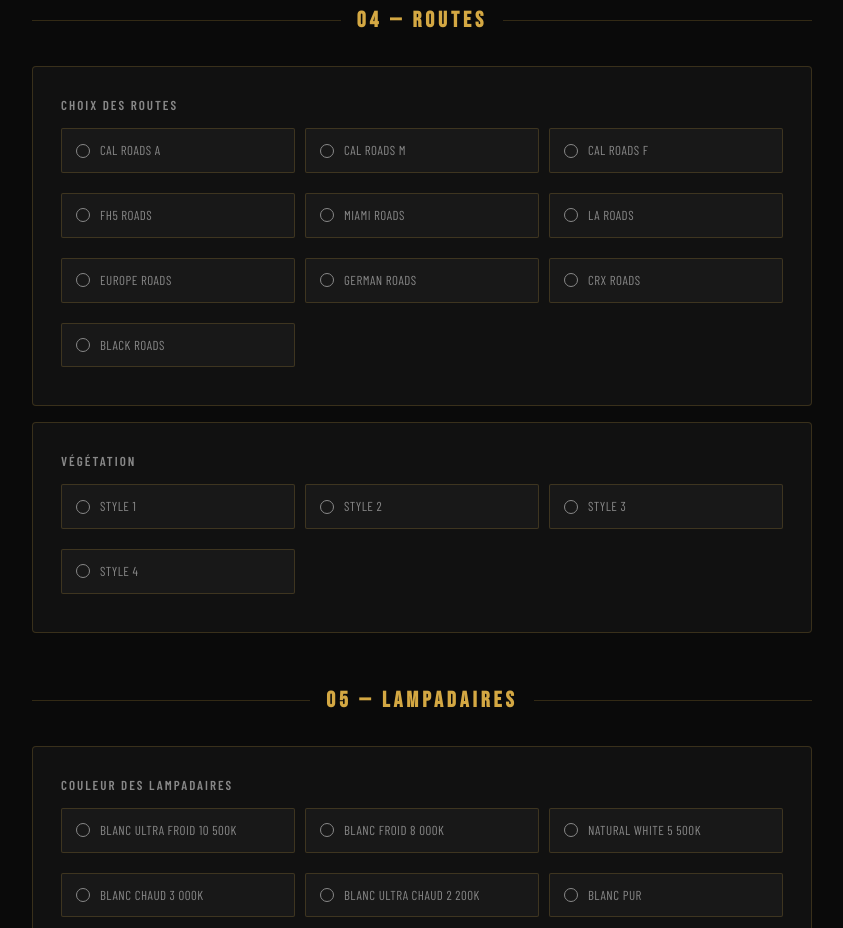
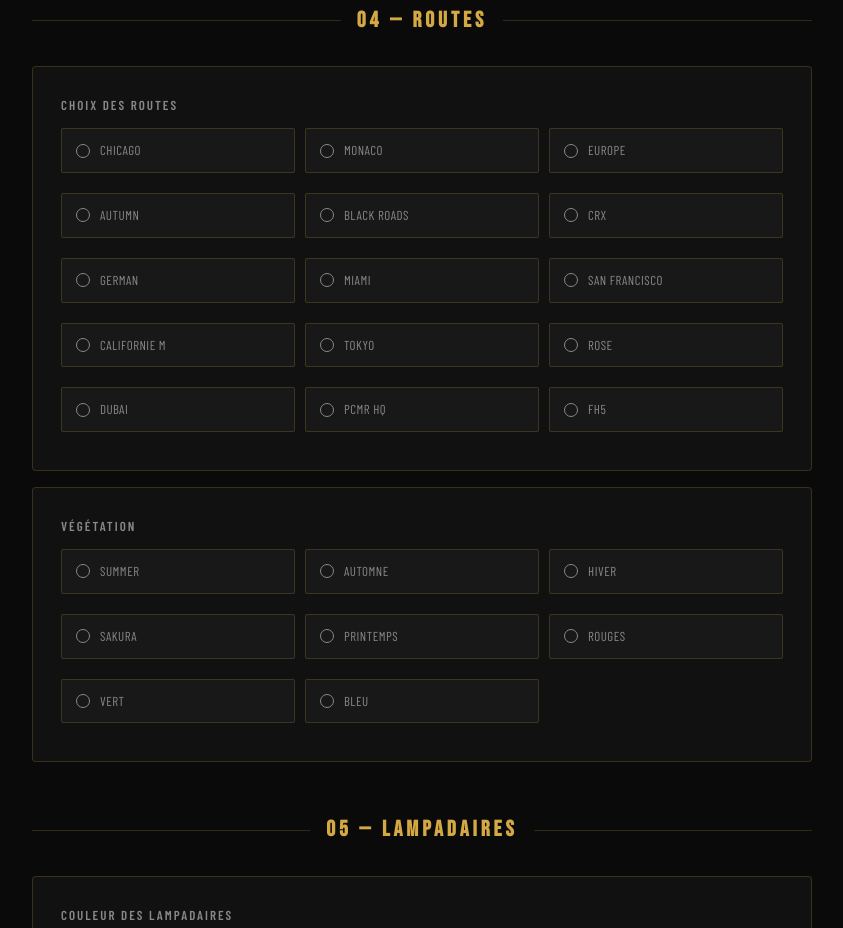
Before and after one commit to leonklj230-sudo/OTF-PACK, a plain HTML site: page index.html in a window 1280 px wide. Shown: the part 2297-3225 px from the top of the page, without its empty margins (218-1061 px from the left). Drawn offline with nearby package versions, Linux system fonts and the light colour scheme.

Commit message:
Update index.html

```diff
--- a/index.html
+++ b/index.html
@@ -623,16 +623,21 @@
   <div class="form-block">
     <label>Choix des routes</label>
     <div class="choice-grid">
-      <label class="choice-item"><input type="radio" name="routes" value="cal-a"><div class="choice-label"><div class="choice-dot"><div class="choice-dot-inner"></div></div>Cal Roads A</div></label>
-      <label class="choice-item"><input type="radio" name="routes" value="cal-m"><div class="choice-label"><div class="choice-dot"><div class="choice-dot-inner"></div></div>Cal Roads M</div></label>
-      <label class="choice-item"><input type="radio" name="routes" value="cal-f"><div class="choice-label"><div class="choice-dot"><div class="choice-dot-inner"></div></div>Cal Roads F</div></label>
-      <label class="choice-item"><input type="radio" name="routes" value="fh5"><div class="choice-label"><div class="choice-dot"><div class="choice-dot-inner"></div></div>FH5 Roads</div></label>
-      <label class="choice-item"><input type="radio" name="routes" value="miami"><div class="choice-label"><div class="choice-dot"><div class="choice-dot-inner"></div></div>Miami Roads</div></label>
-      <label class="choice-item"><input type="radio" name="routes" value="la"><div class="choice-label"><div class="choice-dot"><div class="choice-dot-inner"></div></div>LA Roads</div></label>
-      <label class="choice-item"><input type="radio" name="routes" value="europe"><div class="choice-label"><div class="choice-dot"><div class="choice-dot-inner"></div></div>Europe Roads</div></label>
-      <label class="choice-item"><input type="radio" name="routes" value="german"><div class="choice-label"><div class="choice-dot"><div class="choice-dot-inner"></div></div>German Roads</div></label>
-      <label class="choice-item"><input type="radio" name="routes" value="crx"><div class="choice-label"><div class="choice-dot"><div class="choice-dot-inner"></div></div>CRX Roads</div></label>
-      <label class="choice-item"><input type="radio" name="routes" value="black"><div class="choice-label"><div class="choice-dot"><div class="choice-dot-inner"></div></div>Black Roads</div></label>
+      <label class="choice-item"><input type="radio" name="routes" value="chicago"><div class="choice-label"><div class="choice-dot"><div class="choice-dot-inner"></div></div>Chicago</div></label>
+      <label class="choice-item"><input type="radio" name="routes" value="monaco"><div class="choice-label"><div class="choice-dot"><div class="choice-dot-inner"></div></div>Monaco</div></label>
+      <label class="choice-item"><input type="radio" name="routes" value="europe"><div class="choice-label"><div class="choice-dot"><div class="choice-dot-inner"></div></div>Europe</div></label>
+      <label class="choice-item"><input type="radio" name="routes" value="autumn"><div class="choice-label"><div class="choice-dot"><div class="choice-dot-inner"></div></div>Autumn</div></label>
+      <label class="choice-item"><input type="radio" name="routes" value="black-roads"><div class="choice-label"><div class="choice-dot"><div class="choice-dot-inner"></div></div>Black Roads</div></label>
+      <label class="choice-item"><input type="radio" name="routes" value="crx"><div class="choice-label"><div class="choice-dot"><div class="choice-dot-inner"></div></div>CRX</div></label>
+      <label class="choice-item"><input type="radio" name="routes" value="german"><div class="choice-label"><div class="choice-dot"><div class="choice-dot-inner"></div></div>German</div></label>
+      <label class="choice-item"><input type="radio" name="routes" value="miami"><div class="choice-label"><div class="choice-dot"><div class="choice-dot-inner"></div></div>Miami</div></label>
+      <label class="choice-item"><input type="radio" name="routes" value="san-francisco"><div class="choice-label"><div class="choice-dot"><div class="choice-dot-inner"></div></div>San Francisco</div></label>
+      <label class="choice-item"><input type="radio" name="routes" value="californie-m"><div class="choice-label"><div class="choice-dot"><div class="choice-dot-inner"></div></div>Californie M</div></label>
+      <label class="choice-item"><input type="radio" name="routes" value="tokyo"><div class="choice-label"><div class="choice-dot"><div class="choice-dot-inner"></div></div>Tokyo</div></label>
+      <label class="choice-item"><input type="radio" name="routes" value="rose"><div class="choice-label"><div class="choice-dot"><div class="choice-dot-inner"></div></div>Rose</div></label>
+      <label class="choice-item"><input type="radio" name="routes" value="dubai"><div class="choice-label"><div class="choice-dot"><div class="choice-dot-inner"></div></div>Dubai</div></label>
+      <label class="choice-item"><input type="radio" name="routes" value="pcmr-hq"><div class="choice-label"><div class="choice-dot"><div class="choice-dot-inner"></div></div>PCMR HQ</div></label>
+      <label class="choice-item"><input type="radio" name="routes" value="fh5"><div class="choice-label"><div class="choice-dot"><div class="choice-dot-inner"></div></div>FH5</div></label>
     </div>
   </div>
 
@@ -640,10 +645,14 @@
   <div class="form-block">
     <label>Végétation</label>
     <div class="choice-grid">
-      <label class="choice-item"><input type="radio" name="vege" value="1"><div class="choice-label"><div class="choice-dot"><div class="choice-dot-inner"></div></div>Style 1</div></label>
-      <label class="choice-item"><input type="radio" name="vege" value="2"><div class="choice-label"><div class="choice-dot"><div class="choice-dot-inner"></div></div>Style 2</div></label>
-      <label class="choice-item"><input type="radio" name="vege" value="3"><div class="choice-label"><div class="choice-dot"><div class="choice-dot-inner"></div></div>Style 3</div></label>
-      <label class="choice-item"><input type="radio" name="vege" value="4"><div class="choice-label"><div class="choice-dot"><div class="choice-dot-inner"></div></div>Style 4</div></label>
+      <label class="choice-item"><input type="radio" name="vege" value="summer"><div class="choice-label"><div class="choice-dot"><div class="choice-dot-inner"></div></div>Summer</div></label>
+      <label class="choice-item"><input type="radio" name="vege" value="automne"><div class="choice-label"><div class="choice-dot"><div class="choice-dot-inner"></div></div>Automne</div></label>
+      <label class="choice-item"><input type="radio" name="vege" value="hiver"><div class="choice-label"><div class="choice-dot"><div class="choice-dot-inner"></div></div>Hiver</div></label>
+      <label class="choice-item"><input type="radio" name="vege" value="sakura"><div class="choice-label"><div class="choice-dot"><div class="choice-dot-inner"></div></div>Sakura</div></label>
+      <label class="choice-item"><input type="radio" name="vege" value="printemps"><div class="choice-label"><div class="choice-dot"><div class="choice-dot-inner"></div></div>Printemps</div></label>
+      <label class="choice-item"><input type="radio" name="vege" value="rouges"><div class="choice-label"><div class="choice-dot"><div class="choice-dot-inner"></div></div>Rouges</div></label>
+      <label class="choice-item"><input type="radio" name="vege" value="vert"><div class="choice-label"><div class="choice-dot"><div class="choice-dot-inner"></div></div>Vert</div></label>
+      <label class="choice-item"><input type="radio" name="vege" value="bleu"><div class="choice-label"><div class="choice-dot"><div class="choice-dot-inner"></div></div>Bleu</div></label>
     </div>
   </div>
 
```
